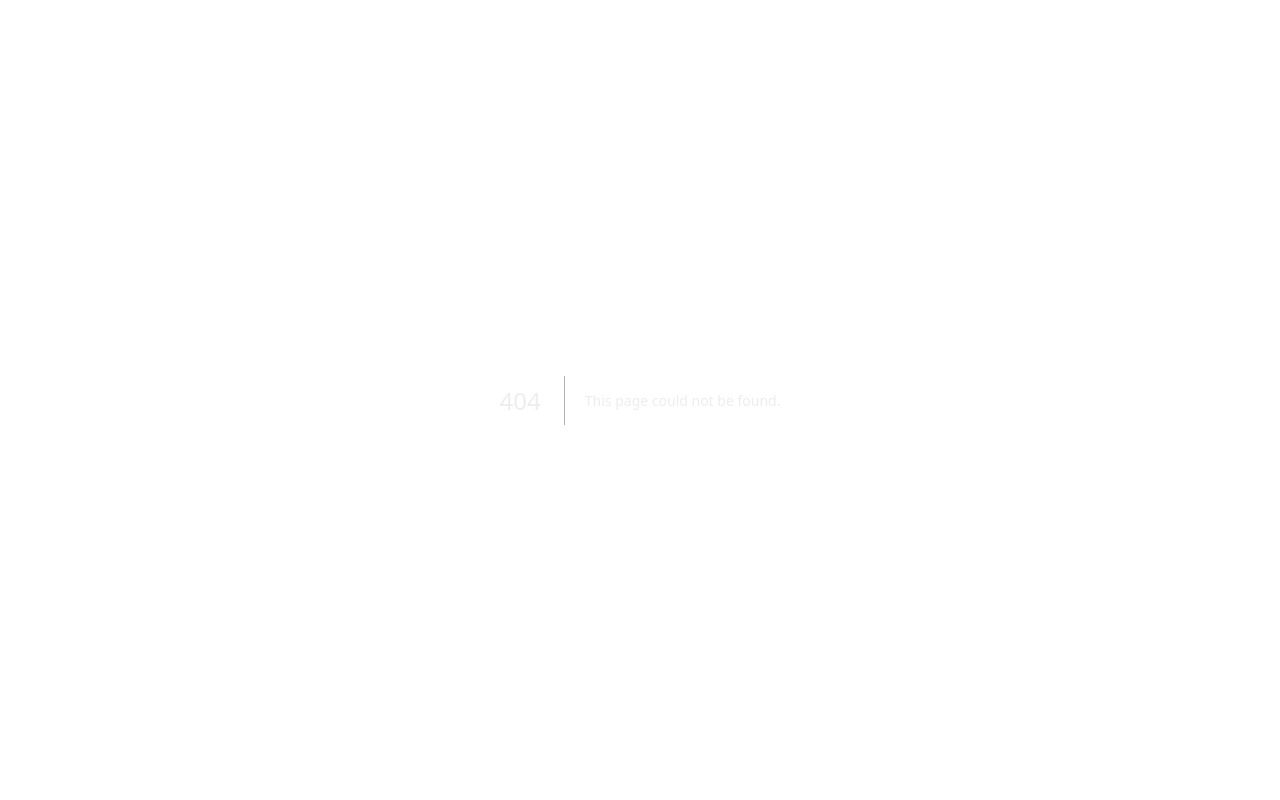
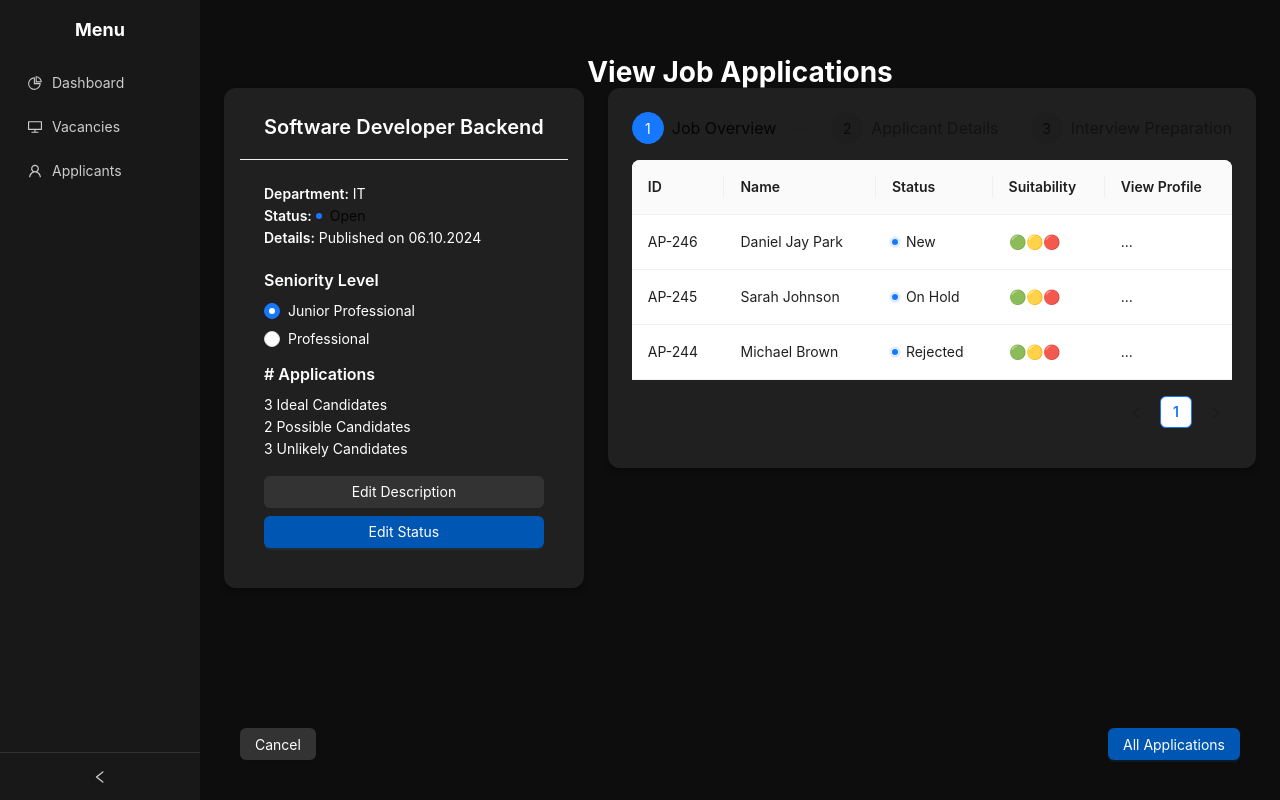
Before and after one commit to teuber-marcel/talenttrack, a Next.js app in the folder client/: page /ViewApplications in a window 1280 px wide. Before the commit this address had no page. Built offline with nearby package versions, Linux system fonts and the light colour scheme.

Commit message:
add jobs application view

```diff
--- /dev/null
+++ b/client/src/pages/ViewApplications.jsx
@@ -0,0 +1,246 @@
+import React, { useState } from "react";
+import "../app/globals.css";
+import {
+  Layout,
+  Table,
+  Badge,
+  Steps,
+  Card,
+  Radio,
+  Button,
+  Typography,
+} from "antd";
+import theme from "antd/es/theme";
+import Sidebar from "../components/Global/Sidebar";
+
+const { Header, Content, Footer } = Layout;
+const { Title, Text } = Typography;
+
+const columns = [
+  { title: "ID", dataIndex: "id", key: "id" },
+  { title: "Name", dataIndex: "name", key: "name" },
+  {
+    title: "Status",
+    dataIndex: "status",
+    key: "status",
+    render: (status) => <Badge status="processing" text={status} />,
+  },
+  {
+    title: "Suitability",
+    dataIndex: "suitability",
+    key: "suitability",
+    render: () => <span>🟢🟡🔴</span>,
+  },
+  {
+    title: "View Profile",
+    dataIndex: "profile",
+    key: "profile",
+    render: () => <span>...</span>,
+  },
+];
+
+const data = [
+  {
+    key: "1",
+    id: "AP-246",
+    name: "Daniel Jay Park",
+    status: "New",
+    suitability: "🟢",
+  },
+  {
+    key: "2",
+    id: "AP-245",
+    name: "Sarah Johnson",
+    status: "On Hold",
+    suitability: "🟡",
+  },
+  {
+    key: "3",
+    id: "AP-244",
+    name: "Michael Brown",
+    status: "Rejected",
+    suitability: "🔴",
+  },
+];
+
+const JobApplicationsPage = () => {
+  const [collapsed, setCollapsed] = useState(false);
+  const {
+    token: { borderRadiusLG },
+  } = theme.useToken();
+
+  return (
+    <Layout
+      style={{
+        marginLeft: collapsed ? 80 : 200,
+        transition: "margin-left 0.3s ease",
+        backgroundColor: "var(--background)",
+        minHeight: "100vh",
+        height: "100%",
+        display: "flex",
+      }}
+    >
+      {/* Sidebar */}
+      <Sidebar collapsed={collapsed} setCollapsed={setCollapsed} />
+
+      {/* Main Layout */}
+      <Layout style={{ background: "var(--background)", padding: "24px" }}>
+        <Header
+          style={{
+            color: "white",
+            background: "var(--background)",
+            padding: "16px 0",
+            textAlign: "center",
+            fontSize: "28px",
+            fontWeight: "bold",
+          }}
+        >
+          View Job Applications
+        </Header>
+        <Content
+          style={{
+            display: "grid",
+            gridTemplateColumns: "1fr 2fr",
+            gap: "24px",
+            alignItems: "flex-start",
+          }}
+        >
+          {/* Left Panel */}
+          <Card
+            title={
+              <Title level={4} style={{ color: "white" }}>
+                Software Developer Backend
+              </Title>
+            }
+            bordered={false}
+            style={{
+              background: "#202020",
+              borderRadius: "12px",
+              padding: "16px",
+              color: "white",
+              boxShadow: "0px 4px 6px rgba(0,0,0,0.2)",
+            }}
+          >
+            <Text style={{ color: "white" }}>
+              <strong>Department:</strong> IT
+            </Text>
+            <br />
+            <Text style={{ color: "white" }}>
+              <strong>Status:</strong> <Badge color="blue" text="Open" />
+            </Text>
+            <br />
+            <Text style={{ color: "white" }}>
+              <strong>Details:</strong> Published on 06.10.2024
+            </Text>
+            <Title level={5} style={{ color: "white" }}>
+              Seniority Level
+            </Title>
+            <Radio.Group
+              defaultValue="Junior"
+              style={{
+                marginBottom: "12px",
+                display: "flex",
+                flexDirection: "column",
+                gap: "6px",
+              }}
+            >
+              <Radio value="Junior" style={{ color: "white" }}>
+                Junior Professional
+              </Radio>
+              <Radio value="Professional" style={{ color: "white" }}>
+                Professional
+              </Radio>
+            </Radio.Group>
+            <Title level={5} style={{ color: "white" }}>
+              # Applications
+            </Title>
+            <Text style={{ color: "white" }}>3 Ideal Candidates</Text>
+            <br />
+            <Text style={{ color: "white" }}>2 Possible Candidates</Text>
+            <br />
+            <Text style={{ color: "white" }}>3 Unlikely Candidates</Text>
+            <br />
+            <Button
+              type="default"
+              block
+              style={{
+                marginTop: "16px",
+                background: "#333",
+                color: "white",
+                border: "none",
+              }}
+            >
+              Edit Description
+            </Button>
+            <Button
+              type="primary"
+              block
+              style={{
+                marginTop: "8px",
+                background: "#0056b3",
+                color: "white",
+                border: "none",
+              }}
+            >
+              Edit Status
+            </Button>
+          </Card>
+
+          {/* Right Panel - Table and Progress Bar */}
+          <div
+            style={{
+              background: "#202020",
+              padding: "24px",
+              borderRadius: "12px",
+              color: "white",
+              boxShadow: "0px 4px 6px rgba(0,0,0,0.2)",
+            }}
+          >
+            <Steps
+              current={0}
+              items={[
+                { title: "Job Overview" },
+                { title: "Applicant Details" },
+                { title: "Interview Preparation" },
+              ]}
+            />
+            <Table
+              columns={columns}
+              dataSource={data}
+              style={{
+                marginTop: "16px",
+                background: "transparent",
+                color: "white",
+              }}
+              pagination={{ pageSize: 5 }}
+            />
+          </div>
+        </Content>
+        <Footer
+          style={{
+            textAlign: "right",
+            padding: "16px",
+            display: "flex",
+            justifyContent: "space-between",
+            background: "var(--background)",
+          }}
+        >
+          <Button
+            type="default"
+            style={{ background: "#333", color: "white", border: "none" }}
+          >
+            Cancel
+          </Button>
+          <Button
+            type="primary"
+            style={{ background: "#0056b3", color: "white", border: "none" }}
+          >
+            All Applications
+          </Button>
+        </Footer>
+      </Layout>
+    </Layout>
+  );
+};
+
+export default JobApplicationsPage;
```
